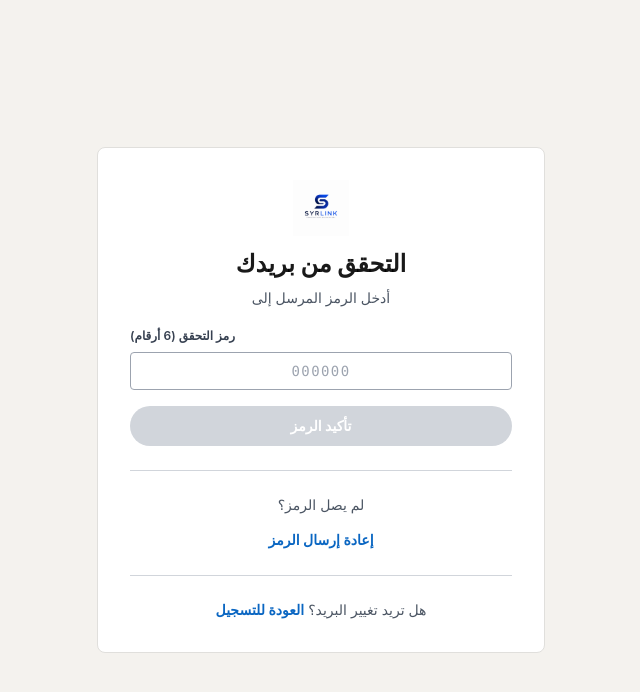
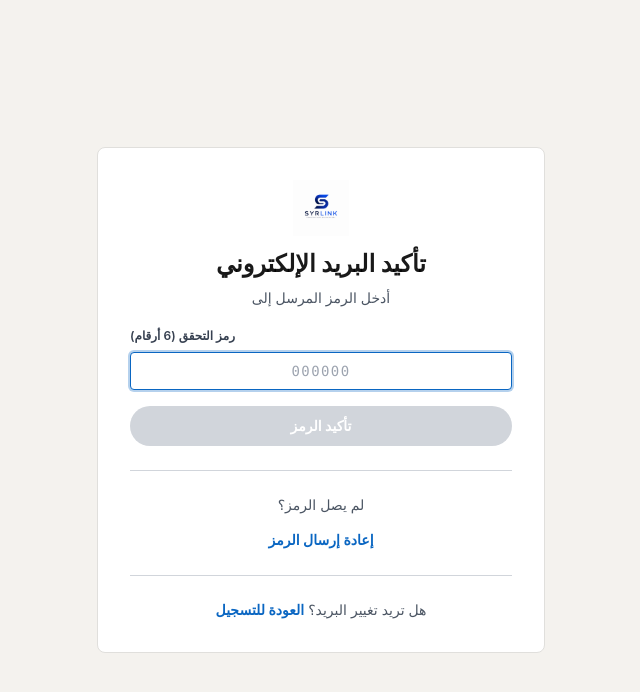
Before and after one commit to enayabasmaji32-debug/Syrlink, a React (Create React App) app in the folder frontend/: page /verify-otp in a window 1280 px wide. Shown: the top 692 px of the page, without its empty margins (319-959 px from the left). Built offline with nearby package versions, Linux system fonts and the light colour scheme; no server answers.

Commit message:
Fix VerifyOtp: always show input field, keep form visible during verification

```diff
--- a/frontend/src/pages/VerifyOtp.jsx
+++ b/frontend/src/pages/VerifyOtp.jsx
@@ -72,27 +72,36 @@ export default function VerifyOtp() {
     <div className="min-h-screen flex items-center justify-center bg-[#f4f2ee] p-4">
       <div className="li-card p-8 max-w-md w-full text-center" data-testid="verify-otp-card">
         <img src="/syrlink-logo.png" alt="SyrLink" className="w-14 h-14 object-contain mx-auto mb-3" />
-        <h1 className="text-2xl font-bold mb-2">التحقق من بريدك</h1>
+        <h1 className="text-2xl font-bold mb-2">تأكيد البريد الإلكتروني</h1>
         <p className="text-sm text-gray-600 mb-5">أدخل الرمز المرسل إلى <strong>{email}</strong></p>
 
+        {/* Success message */}
         {successMsg && (
           <div className="mb-4 p-3 bg-green-50 border border-green-200 rounded">
-            <p className="text-sm text-green-700">{successMsg}</p>
+            <p className="text-sm text-green-700 font-semibold">{successMsg}</p>
           </div>
         )}
 
+        {/* Already verified message */}
         {message && (
           <div className="mb-4 p-3 bg-blue-50 border border-blue-200 rounded">
             <p className="text-sm text-blue-700">{message}</p>
+            <Link to="/login" className="text-sm text-[#0a66c2] hover:underline font-semibold mt-2 block">
+              اذهب لتسجيل الدخول
+            </Link>
           </div>
         )}
 
+        {/* Error message */}
         {error && (
           <div className="mb-4 p-3 bg-red-50 border border-red-200 rounded">
             <p className="text-sm text-red-700">{error}</p>
           </div>
         )}
 
+        {/* Main form - always visible unless already verified */}
+        {!message && (
+          <>
             <form onSubmit={handleVerifyOtp} className="space-y-4">
               <div>
                 <label htmlFor="otp-input" className="text-xs font-semibold text-gray-700 block text-left">
@@ -111,12 +120,13 @@ export default function VerifyOtp() {
                   placeholder="000000"
                   className="w-full mt-2 border border-gray-400 rounded px-3 py-2 text-sm text-center font-mono tracking-widest focus:outline-none focus:border-[#0a66c2] focus:ring-2 focus:ring-[#0a66c2]/30"
                   disabled={verifying}
+                  autoFocus
                 />
               </div>
 
               <button
                 type="submit"
-            disabled={verifying || otp.length !== 6}
+                disabled={verifying || otp?.length !== 6}
                 className="w-full bg-[#0a66c2] hover:bg-[#004182] disabled:bg-gray-300 text-white font-semibold rounded-full py-2.5 text-sm transition"
               >
                 {verifying ? 'جاري التحقق...' : 'تأكيد الرمز'}
@@ -128,11 +138,13 @@ export default function VerifyOtp() {
               <button
                 onClick={handleResendOtp}
                 disabled={resending}
-            className="text-sm text-[#0a66c2] hover:underline font-semibold disabled:text-gray-400"
+                className="text-sm text-[#0a66c2] hover:underline font-semibold disabled:text-gray-400 transition"
               >
                 {resending ? 'جاري الإرسال...' : 'إعادة إرسال الرمز'}
               </button>
             </div>
+          </>
+        )}
 
         <div className="mt-6 pt-6 border-t border-gray-300 text-center">
           <p className="text-sm text-gray-600">
```
Lines whose indentation alone changed are shown as unchanged.
